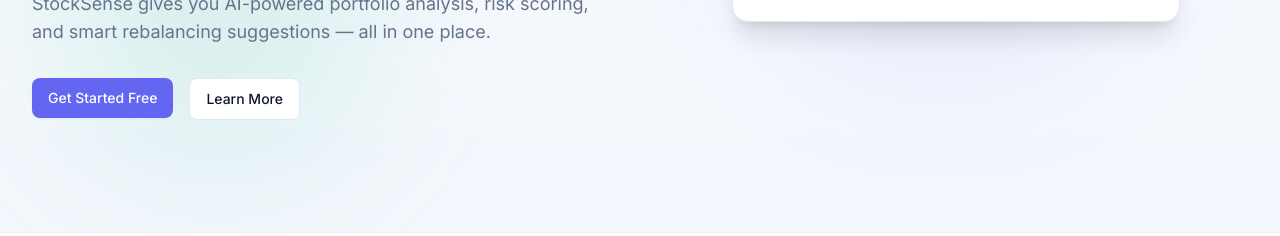
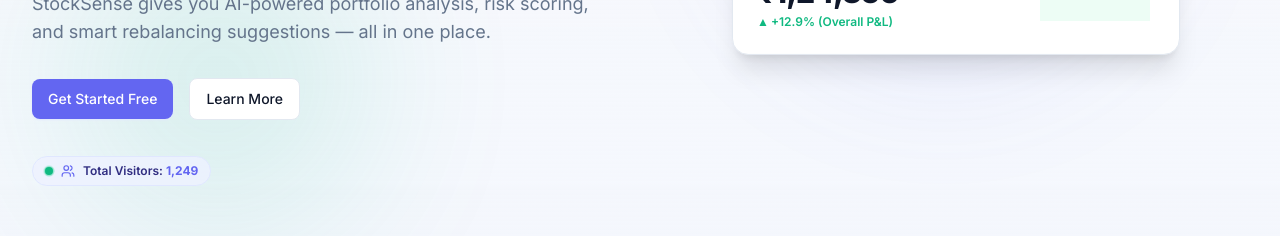
Before and after one commit to upareonkar08/StockSense, a React (Vite) app: page / in a window 1280 px wide. Shown: the part 440-676 px from the top of the page. Built offline with nearby package versions, Linux system fonts and the light colour scheme; no server answers.

Commit message:
feat: display prominent visitor counter widget on Dashboard header and Landing hero section

```diff
--- a/src/pages/Dashboard.tsx
+++ b/src/pages/Dashboard.tsx
@@ -7,6 +7,7 @@ import PortfolioGrowthChart from '../components/charts/PortfolioGrowthChart';
 import AllocationPieChart from '../components/charts/AllocationPieChart';
 import HoldingsTable from '../components/dashboard/HoldingsTable';
 import RecommendationCard from '../components/dashboard/RecommendationCard';
+import VisitorCounter from '../components/ui/VisitorCounter';
 import { useAuth } from '../hooks/useAuth';
 import { usePortfolio } from '../hooks/usePortfolio';
 import {
@@ -82,6 +83,7 @@ export const Dashboard: React.FC = () => {
     <DashboardLayout>
       <div className="space-y-8 text-left">
         {/* Header Greeting */}
+        <div className="flex flex-col sm:flex-row sm:items-center justify-between gap-4">
           <div className="space-y-1">
             <h2 className="text-2xl font-bold text-textPrimary tracking-tight">
               {greeting}, {firstName} 👋
@@ -89,6 +91,10 @@ export const Dashboard: React.FC = () => {
             <p className="text-sm text-textSecondary font-medium">
               Here's how your portfolio is performing today.
             </p>
+          </div>
+
+          {/* Visitor Counter Widget */}
+          <VisitorCounter variant="card" className="shrink-0 sm:max-w-xs" />
         </div>
 
         {/* Row 1: Stat Cards */}
--- a/src/pages/Landing.tsx
+++ b/src/pages/Landing.tsx
@@ -7,6 +7,7 @@ import Navbar from '../components/layout/Navbar';
 import Footer from '../components/layout/Footer';
 import { Button } from '../components/ui/Button';
 import { Badge } from '../components/ui/Badge';
+import VisitorCounter from '../components/ui/VisitorCounter';
 import { dummyTestimonials } from '../data/dummyData';
 
 const pageVariants = {
@@ -94,13 +95,18 @@ export const Landing: React.FC = () => {
                 StockSense gives you AI-powered portfolio analysis, risk scoring, and smart rebalancing suggestions — all in one place.
               </p>
 
-              <div className="flex flex-wrap gap-4 pt-2">
+              <div className="flex flex-wrap gap-4 pt-2 items-center">
                 <Link to="/signup">
                   <Button variant="primary">Get Started Free</Button>
                 </Link>
                 <Link to="/login">
                   <Button variant="outline">Learn More</Button>
                 </Link>
+              </div>
+
+              {/* Total Visits Counter Badge */}
+              <div className="pt-3">
+                <VisitorCounter variant="badge" />
               </div>
             </div>
 
```
Lines whose indentation alone changed are shown as unchanged.
